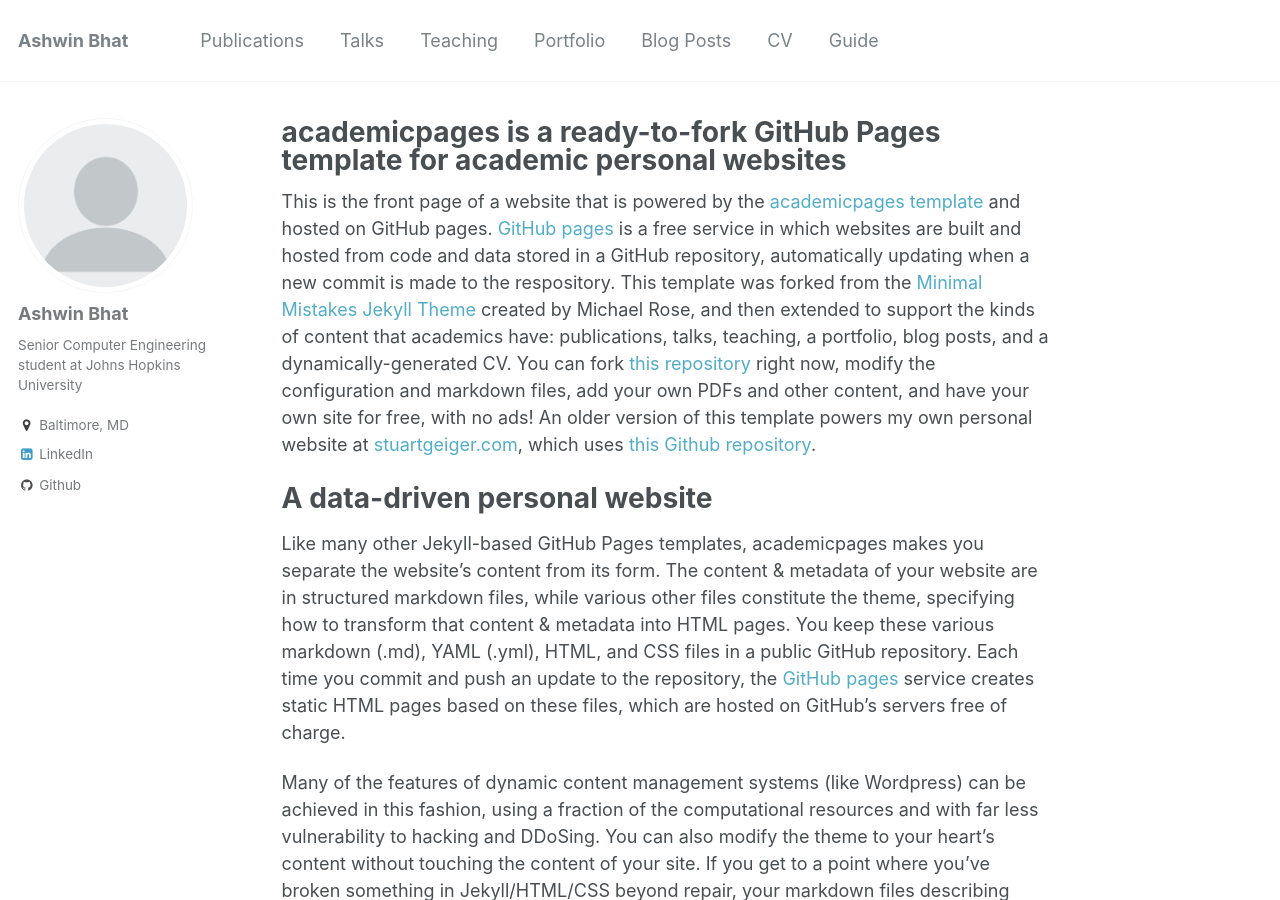
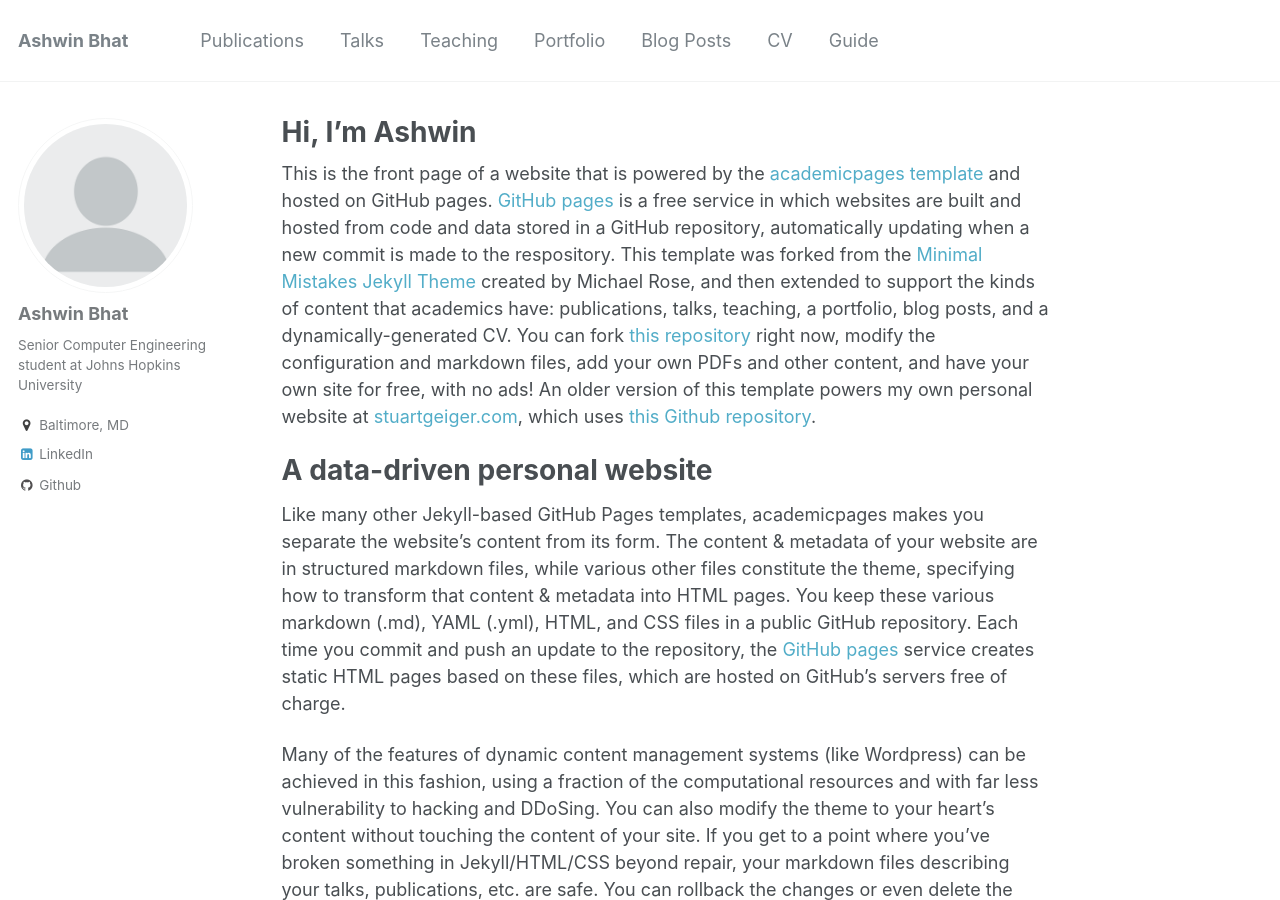
Before and after one commit to The-Shwin/the-shwin.github.io, a Jekyll site: the page built from _pages/about.md, in a window 1280 px wide and 900 px high. Built offline with Jekyll 4.4.1, drawn with Linux system fonts in a browser that asks for light colours.

Commit message:
Changed home page title.

```diff
--- a/_pages/about.md
+++ b/_pages/about.md
@@ -1,6 +1,6 @@
 ---
 permalink: /
-title: "academicpages is a ready-to-fork GitHub Pages template for academic personal websites"
+title: "Hi, I'm Ashwin"
 excerpt: "About me"
 author_profile: true
 redirect_from:
```
